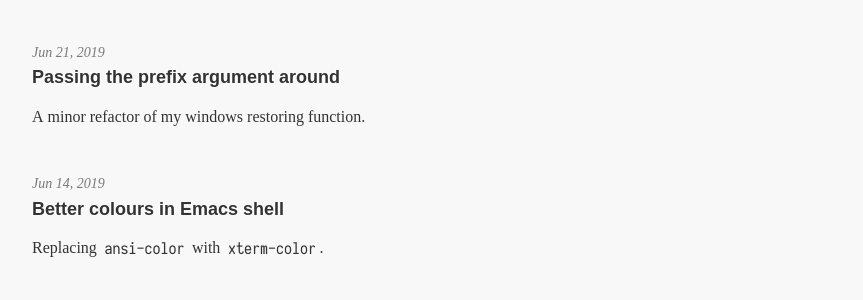
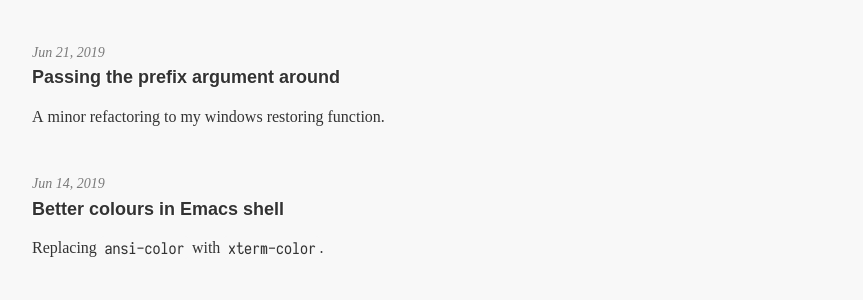
Before and after one commit to manuel-uberti/manuel-uberti.github.io, a Jekyll site: the page built from index.html, in a window 1280 px wide. Shown: the part 206-506 px from the top of the page, without its empty margins (208-1071 px from the left). Built offline with Jekyll 4.4.1, drawn with Linux system fonts in a browser that asks for light colours; some web fonts are replaced; the list of posts is cut into pages by our own code.

Commit message:
Fix wording of summary

```diff
--- a/_posts/2019-06-21-windows.md
+++ b/_posts/2019-06-21-windows.md
@@ -2,7 +2,7 @@
 layout:     post
 title:      Passing the prefix argument around
 date:       2019-06-21
-summary:    A minor refactor of my windows restoring function.
+summary:    A minor refactoring to my windows restoring function.
 categories: emacs
 ---
 
```
